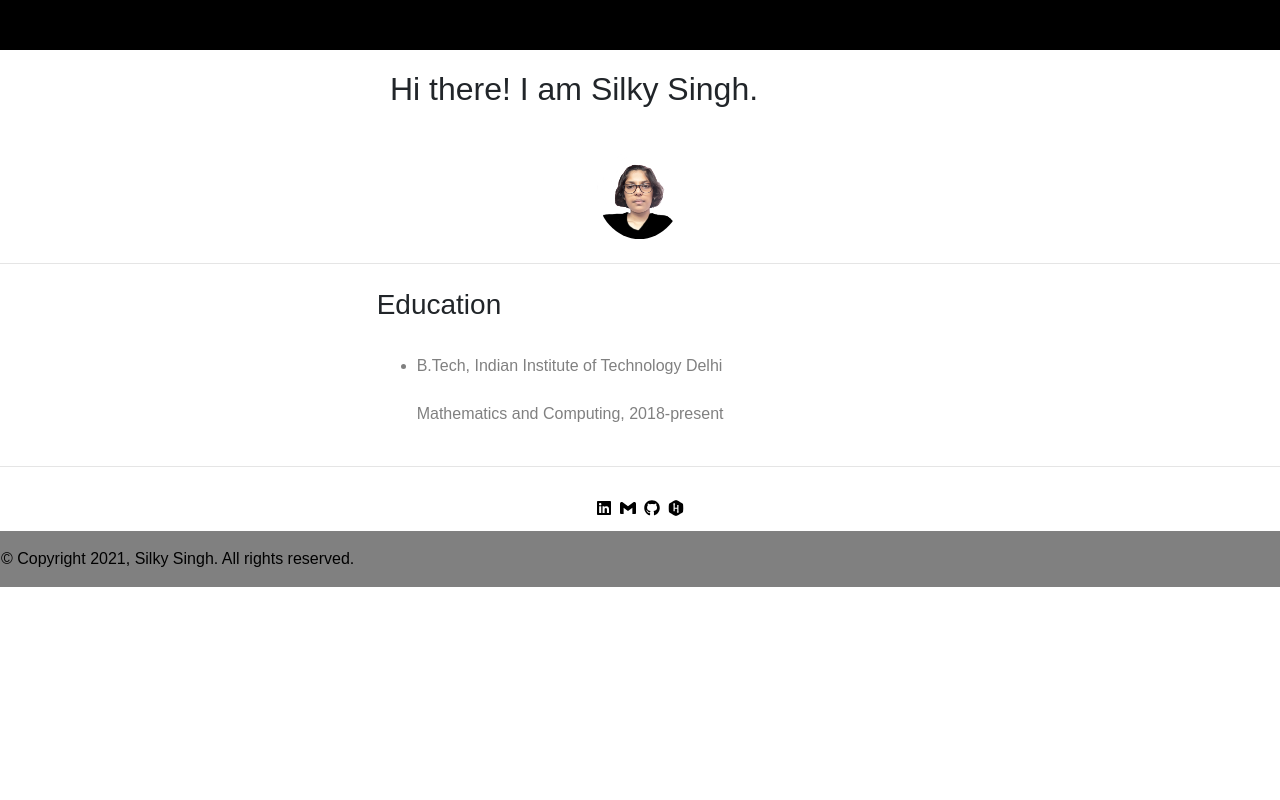
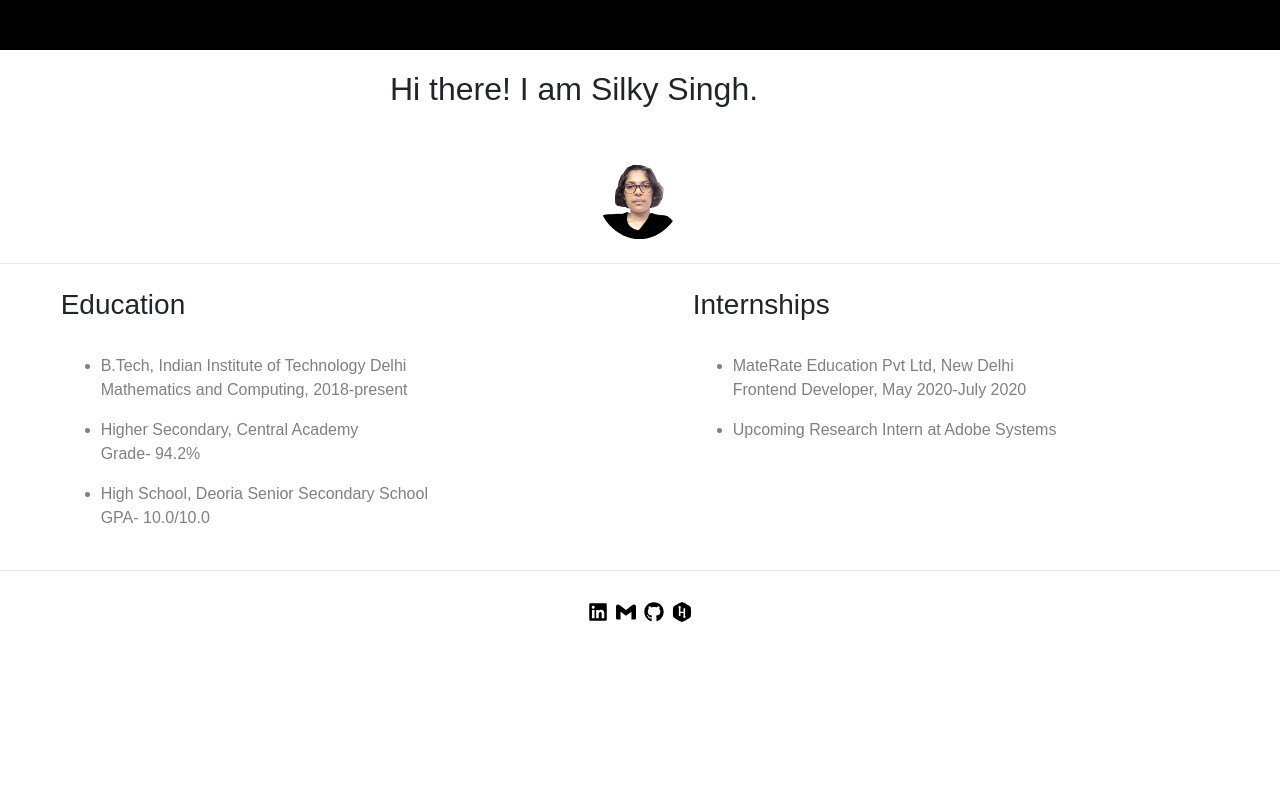
Before and after one commit to silky1708/silkysingh, a React (Create React App) app: page / in a window 1280 px wide. Shown: the top 800 px of the page. Built offline with nearby package versions, Linux system fonts and the light colour scheme; a web font is replaced by a local one.

Commit message:
last updated 21 jan 2021

```diff
--- a/package.json
+++ b/package.json
@@ -23,7 +23,6 @@
     "eject": "react-scripts eject",
     "deploy": "gh-pages -d build",
     "predeploy": "npm run build"
-
   },
   "eslintConfig": {
     "extends": [
--- a/src/App.js
+++ b/src/App.js
@@ -6,6 +6,7 @@ import {FaLinkedin} from 'react-icons/fa';
 import {SiGmail} from 'react-icons/si';
 import {FaGithub} from 'react-icons/fa';
 import {FaHackerrank} from 'react-icons/fa';
+import {BiCopyright} from 'react-icons/bi';
 import {NavLink} from 'react-router-dom';
 
 
@@ -44,28 +45,50 @@ function App() {
               <h3>Education</h3><br/>
               <ul style={{color:'grey'}}>
                 <li>B.Tech, Indian Institute of Technology Delhi</li>
-                <br/> Mathematics and Computing, 2018-present
+                 Mathematics and Computing, 2018-present
 
               </ul>
+              <ul style={{color:'grey'}}>
+                <li>Higher Secondary, Central Academy</li>
+                Grade- 94.2%
+              </ul>
+              <ul style={{color:'grey'}}>
+                <li>High School, Deoria Senior Secondary School</li>
+                GPA- 10.0/10.0
+              </ul>
+          </div>
+          <div className="internships col-md-5 mx-auto">
+              <h3>Internships</h3><br/>
+              <ul style={{color:'grey'}}>
+                <li>MateRate Education Pvt Ltd, New Delhi</li>
+                 Frontend Developer, May 2020-July 2020
+
+              </ul>
+              <ul style={{color:'grey'}}>
+              <li>
+                    Upcoming Research Intern at Adobe Systems
+                  </li>
+              </ul>
+
           </div>
       </div>
       <hr height='2px'/>
-      <div className="row no-gutters align-items-center justify-content-center p-2 footer">
+      <div className="row no-gutters align-items-center justify-content-center p-2 footer" style={{marginTop:'auto'}}>
           <div className="col-md-auto p-1">
-              <NavLink to='https://www.linkedin.com/in/silky-singh-29578518b/' style={{textDecoration:'None', color: 'black', opacity:'1'}} activeStyle={{color:'black', opacity:'0.8'}}><FaLinkedin style={{size:'10'}}/></NavLink>
+              <NavLink to='https://www.linkedin.com/in/silky-singh-29578518b/' style={{textDecoration:'None', color: 'black', opacity:'1'}} activeStyle={{color:'black', opacity:'0.8'}}><FaLinkedin size={20}/></NavLink>
           </div>
           <div className="col-md-auto p-1">
-          <NavLink to='mailto:silky1708@gmail.com' style={{textDecoration:'None', color: 'black', opacity:'1'}} activeStyle={{color:'black', opacity:'0.8'}}><SiGmail/></NavLink>
+          <NavLink to='mailto:silky1708@gmail.com' style={{textDecoration:'None', color: 'black', opacity:'1'}} activeStyle={{color:'black', opacity:'0.8'}}><SiGmail size={20}/></NavLink>
           </div>
           <div className="col-md-auto p-1">
-          <NavLink to='https://github.com/silky1708' style={{textDecoration:'None', color: 'black', opacity:'1'}} activeStyle={{color:'black', opacity:'0.8'}}><FaGithub/></NavLink>
+          <NavLink to='https://github.com/silky1708' style={{textDecoration:'None', color: 'black', opacity:'1'}} activeStyle={{color:'black', opacity:'0.8'}}><FaGithub size={20}/></NavLink>
           </div>
           <div className="col-md-auto p-1">
-          <NavLink to='https://www.hackerrank.com/silky1708' style={{textDecoration:'None', color: 'black', opacity:'1'}} activeStyle={{color:'black', opacity:'0.8'}}><FaHackerrank/></NavLink>
+          <NavLink to='https://www.hackerrank.com/silky1708' style={{textDecoration:'None', color: 'black', opacity:'1'}} activeStyle={{color:'black', opacity:'0.8'}}><FaHackerrank size={20}/></NavLink>
           </div>
       </div>
-      <div className="row copyright p-3 mb-0" style={{background:'grey', color:'black'}}>
-         &#169; Copyright 2021, Silky Singh. All rights reserved.
+      <div className="row no-gutters copyright p-3 mb-0" style={{background:'#DCDCDC', color:'black', marginTop:'50vh'}}>
+      <BiCopyright size={15}/> Copyright 2021, Silky Singh. All rights reserved.
       </div>
     </div>
   );
```
Also changed, not shown: 1 other file (tests, documents, lock files or other folders).
